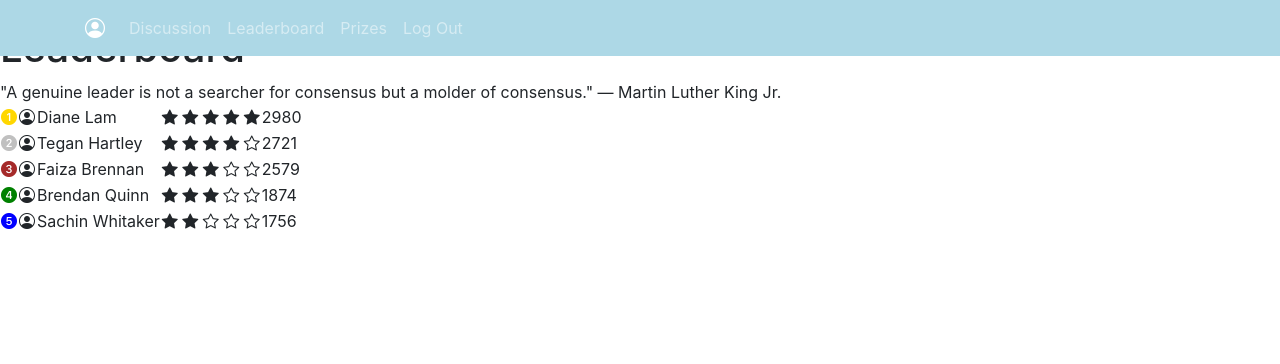
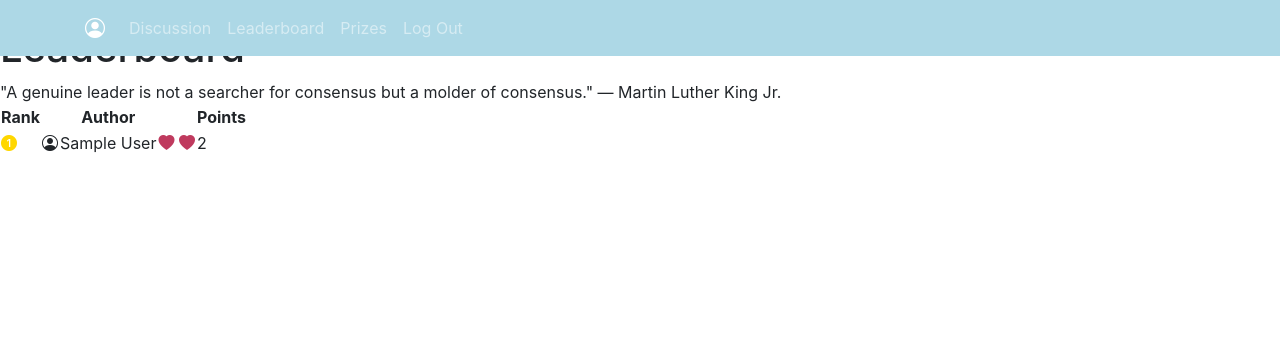
Before and after one commit to ririto90/CIS440-Capstone-Build-2, a PHP site: page /leaderboard.php in a window 1280 px wide. Shown: the top 364 px of the page. Run offline with PHP 8.4, Linux system fonts and the light colour scheme; tables that the repository leaves empty or names only in its code hold one stand-in row (values such as "Sample post").

Commit message:
I am done

```diff
--- a/html/leaderboard.php
+++ b/html/leaderboard.php
@@ -1,3 +1,53 @@
+<?php
+$host = "107.180.1.16:3306";
+$username = "sprc2023team2";
+$password = "sprc2023team2";
+$dbname = "sprc2023team2";
+
+$conn = mysqli_connect($host, $username, $password, $dbname);
+
+if (!$conn) {
+    die("Connection failed: " . mysqli_connect_error());
+}
+
+$sql = "SELECT post_author, COUNT(*) AS total FROM (
+    SELECT post_author FROM discussion_questions
+    UNION ALL
+    SELECT author FROM discussion_replies
+) AS authors GROUP BY post_author HAVING total > 0 ORDER BY total DESC";
+
+$result = mysqli_query($conn, $sql);
+
+$rank_html = "";
+
+if (mysqli_num_rows($result) > 0) {
+    $rank_html .= "<table id='leaderboard'>";
+    $rank_html .= "<tr><th style='text-align:center; font-size:auto;'>Rank</th><th></th><th style='text-align: center; font-size:auto;'>Author</th><th></th><th style='text-align: center; font-size:auto;'>Points</th></tr>";
+    $rank = 1;
+    while ($row = mysqli_fetch_assoc($result)) {
+        $rank_html .= "<tr>";
+        if ($rank == 1) {
+            $rank_html .= "<td><i class='bi bi-1-circle-fill' style='color: gold;'></i></td>";
+        } elseif ($rank == 2) {
+            $rank_html .= "<td><i class='bi bi-2-circle-fill' style='color: silver;'></i></td>";
+        } elseif ($rank == 3) {
+            $rank_html .= "<td><i class='bi bi-3-circle-fill' style='color: orange;'></i></td>";
+        } else {
+            $rank_html .= "<td><i class='bi bi-" . $rank . "-circle-fill' style='color: black;'></i></td>";
+        }
+        $rank_html .= "<td><i class='bi bi-person-circle'></i></td><td>" . $row["post_author"] . "</td><td>";
+		for ($i = 0; $i < floor($row["total"] / 1); $i++) {
+			$rank_html .= "<i class='bi bi-heart-fill' style='color:#bf3a5e;'></i> ";
+		}
+        $rank_html .= "</td><td>" . $row["total"] . "</td></tr>";
+        $rank++;
+    }
+    $rank_html .= "</table>";
+} else {
+    $rank_html .= "<p>No authors found</p>";
+}
+?>
+
 <!DOCTYPE html>
 <html lang="en">
 <head>
@@ -31,7 +81,7 @@
 				<a href="./disscussion_board.php" class="nav-link">Discussion</a>
 				<a href="./leaderboard.php" class="nav-link">Leaderboard</a>
 				<a href="./prizes.php" class="nav-link">Prizes</a>
-				<a onclick="logOut()" class="nav-link">Log Out</a>
+				<a href="#" onclick="logOut()" class="nav-link">Log Out</a>
 			</div>
 		  </div>
 		</div>
@@ -44,43 +94,7 @@
 </header>
 
 <main>
-	<table id="leaderboard">
-		<tr>
-			<td><i class="bi bi-1-circle-fill" style="color: gold;"></i></td>
-			<td><i class="bi bi-person-circle"></i></td>
-			<td>Diane Lam</td>
-			<td><i class="bi bi-star-fill"></i>  <i class="bi bi-star-fill"></i>  <i class="bi bi-star-fill"></i>  <i class="bi bi-star-fill"></i>  <i class="bi bi-star-fill"></i></td>
-			<td>2980</td>
-		</tr>
-		<tr>
-			<td><i class="bi bi-2-circle-fill" style="color: silver;"></i></td>
-			<td><i class="bi bi-person-circle"></i></td>
-			<td>Tegan Hartley</td>
-			<td><i class="bi bi-star-fill"></i>  <i class="bi bi-star-fill"></i>  <i class="bi bi-star-fill"></i>  <i class="bi bi-star-fill"></i>  <i class="bi bi-star"></i></td>
-			<td>2721</td>
-		</tr>
-		<tr>
-			<td><i class="bi bi-3-circle-fill" style="color: brown;"></i></td>
-			<td><i class="bi bi-person-circle"></i></td>
-			<td>Faiza Brennan</td>
-			<td><i class="bi bi-star-fill"></i>  <i class="bi bi-star-fill"></i>  <i class="bi bi-star-fill"></i>  <i class="bi bi-star"></i>  <i class="bi bi-star"></i></td>
-			<td>2579</td>
-		</tr>
-		<tr>
-			<td><i class="bi bi-4-circle-fill" style="color: green;"></i></td>
-			<td><i class="bi bi-person-circle"></i></td>
-			<td>Brendan Quinn</td>
-			<td><i class="bi bi-star-fill"></i>  <i class="bi bi-star-fill"></i>  <i class="bi bi-star-fill"></i>  <i class="bi bi-star"></i>  <i class="bi bi-star"></i></td>
-			<td>1874</td>
-		</tr>
-		<tr>
-			<td><i class="bi bi-5-circle-fill" style="color: blue;"></i></td>
-			<td><i class="bi bi-person-circle"></i></td>
-			<td>Sachin Whitaker</td>
-			<td><i class="bi bi-star-fill"></i>  <i class="bi bi-star-fill"></i>  <i class="bi bi-star"></i>  <i class="bi bi-star"></i>  <i class="bi bi-star"></i></td>
-			<td>1756</td>
-		</tr>
-
+<?php echo $rank_html; ?>
 </main>
 </body>
 </html>
--- a/html/prizes.php
+++ b/html/prizes.php
@@ -27,7 +27,7 @@
 				<a href="./disscussion_board.php" class="nav-link">Discussion</a>
 				<a href="./leaderboard.php" class="nav-link">Leaderboard</a>
 				<a href="./prizes.php" class="nav-link">Prizes</a>
-				<a onclick="logOut()" class="nav-link">Log Out</a>
+				<a href="#" onclick="logOut()" class="nav-link">Log Out</a>
 			</div>
 		  </div>
 		</div>
```
Also changed, not shown: html/disscussion_board.php (+24 -11 lines), html/home.php (+16 -4 lines), html/profile.php (+21 -22 lines), javascript.js (+1 -10 lines), logout.php (added, +9 -0 lines).
